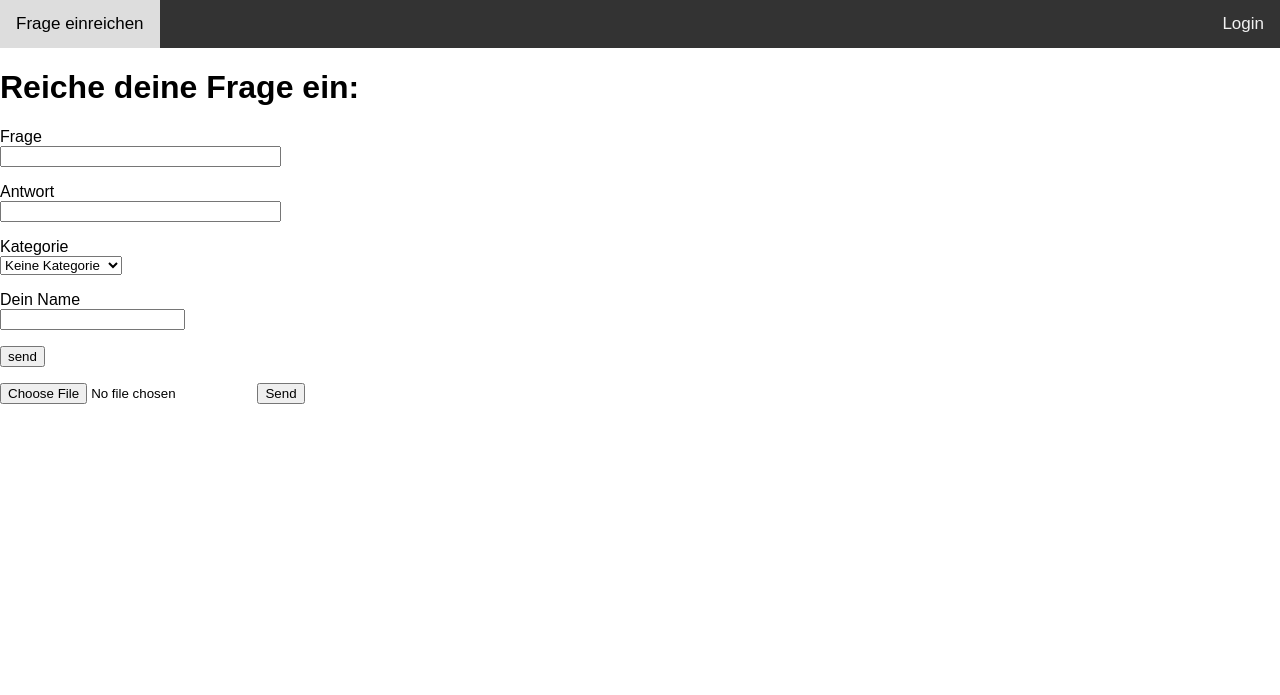
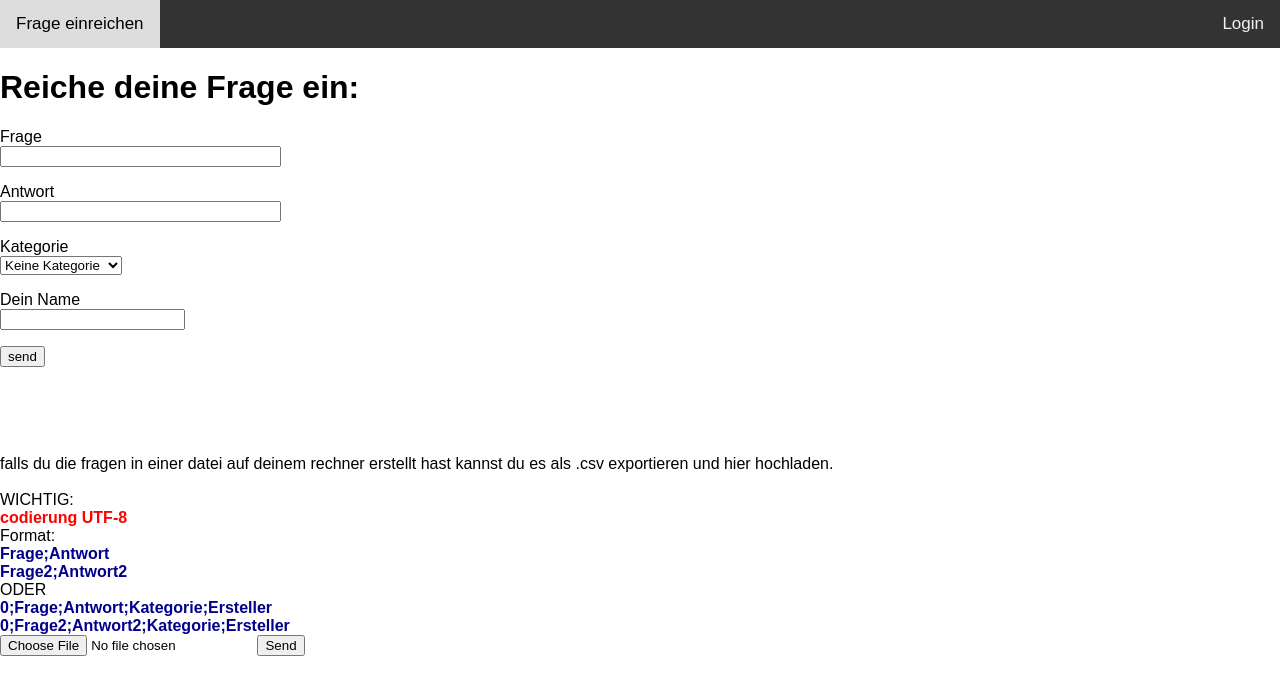
Before and after one commit to Gargamel19/fragen_einreichen, a Flask app: page /question/add in a window 1280 px wide. Shown: the top 695 px of the page. Run offline with Flask 2, Linux system fonts and the light colour scheme.

Commit message:
added csv Description

```diff
--- a/app/templates/add_question.html
+++ b/app/templates/add_question.html
@@ -27,7 +27,16 @@
         </p>
         <p>{{ form.submit() }}</p>
     </form>
-
+<br><br><br><br>
+    falls du die fragen in einer datei auf deinem rechner erstellt hast kannst du es als .csv exportieren und hier hochladen. <br><br>
+    WICHTIG: <br>
+    <strong style="color: red">codierung UTF-8</strong> <br>
+    Format: <br>
+    <strong style="color: darkblue">Frage;Antwort</strong> <br>
+    <strong style="color: darkblue">Frage2;Antwort2</strong> <br>
+    ODER <br>
+    <strong style="color: darkblue">0;Frage;Antwort;Kategorie;Ersteller</strong> <br>
+    <strong style="color: darkblue">0;Frage2;Antwort2;Kategorie;Ersteller</strong> <br>
     <form enctype=multipart/form-data action="{{ url_for("upload") }}" method="POST">
     <input type=file name="file">
     <button>Send</button>
```
